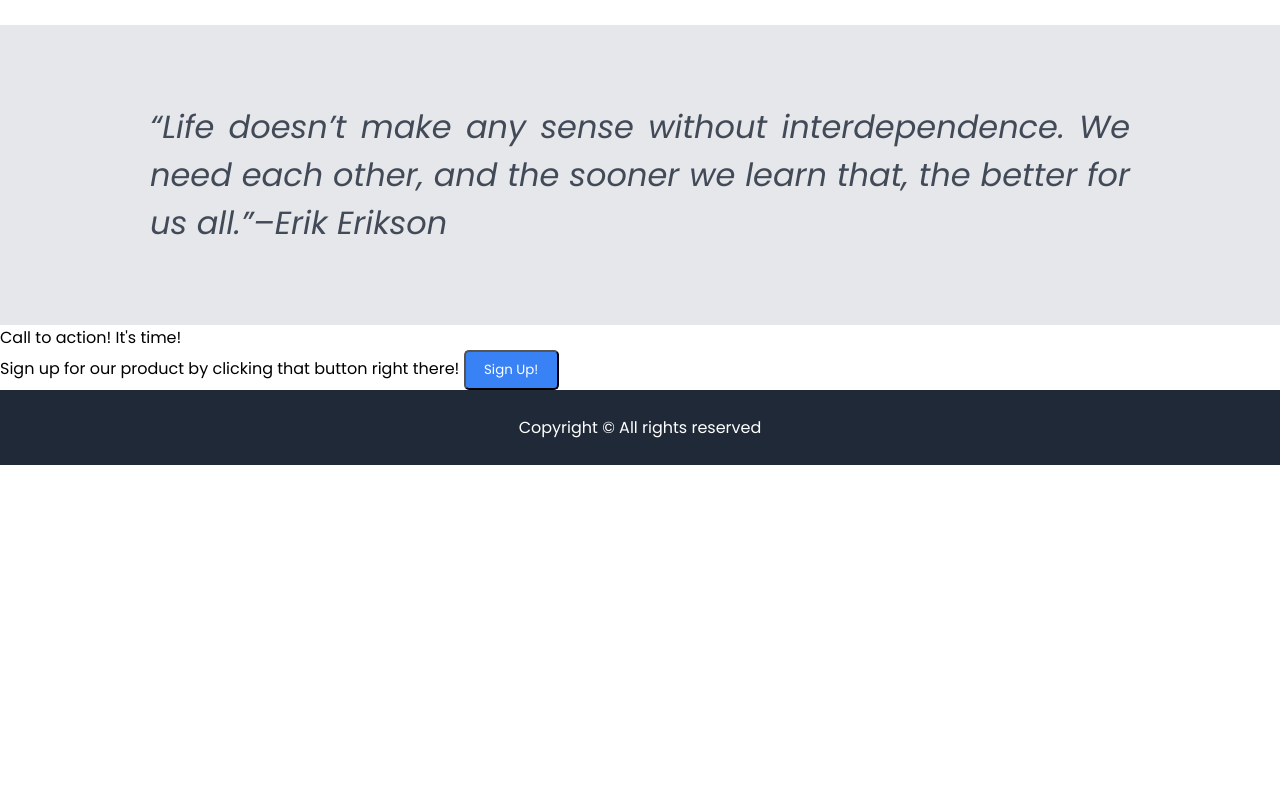
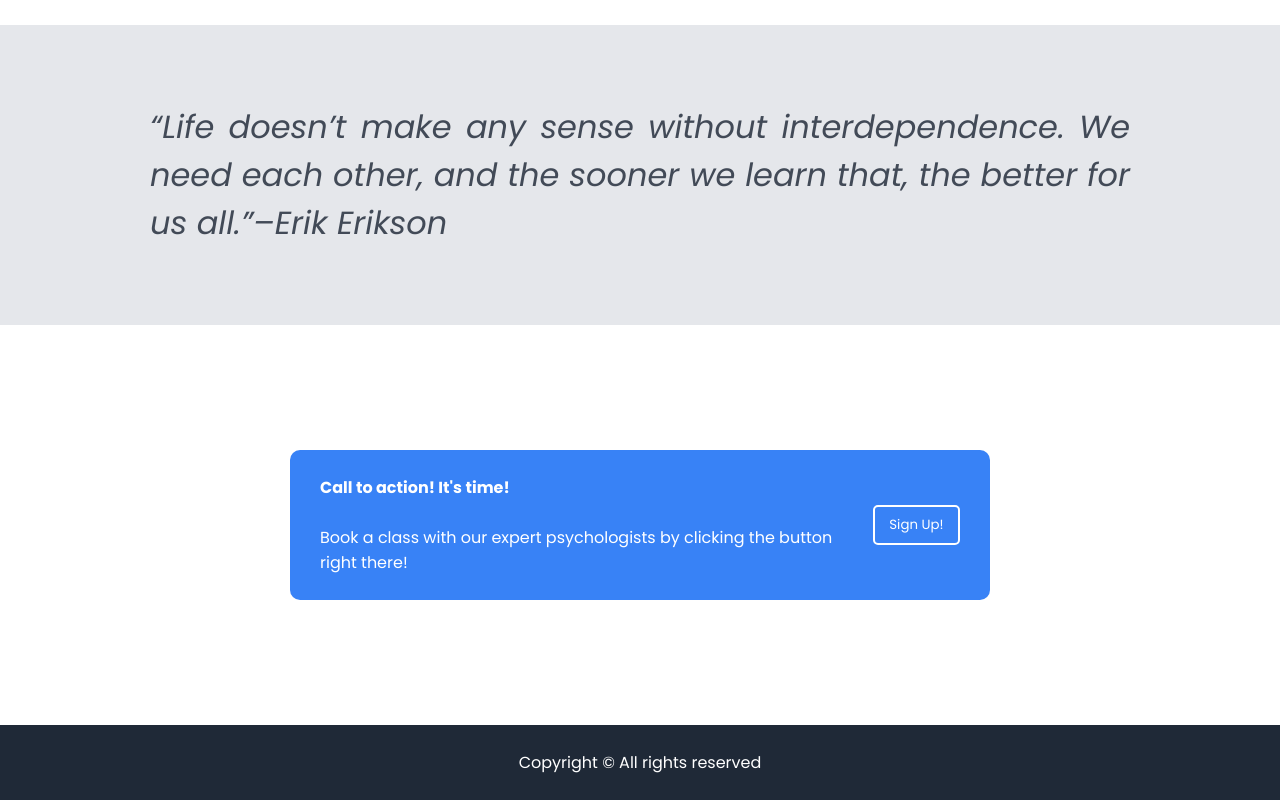
Before and after one commit to juraijAhmed/landing-page, a plain HTML site: page index.html in a window 1280 px wide. Shown: the part 941-1741 px from the top of the page. Before the commit the page ends 1406 px from the top, so only its background shows below. Drawn offline with Linux system fonts and the light colour scheme.

Commit message:
Complete webpage with styling

```diff
--- a/index.html
+++ b/index.html
@@ -38,21 +38,23 @@
       </div>
     </div>
     <div class="second">
-        <div class="service_text">
-            Services we offer
-        </div>
+      <div class="service_text">Services we offer</div>
       <div class="services">
         <div class="card">
-          <img src="https://source.unsplash.com/random" alt="random image" /> <p>random text</p>
+          <img src="https://source.unsplash.com/random" alt="random image" />
+          <p>random text</p>
         </div>
         <div class="card">
-          <img src="https://source.unsplash.com/random" alt="random image" /><p>random text</p>
+          <img src="https://source.unsplash.com/random" alt="random image" />
+          <p>random text</p>
         </div>
         <div class="card">
-          <img src="https://source.unsplash.com/random" alt="random image" /><p>random text</p>
+          <img src="https://source.unsplash.com/random" alt="random image" />
+          <p>random text</p>
         </div>
         <div class="card">
-          <img src="https://source.unsplash.com/random" alt="random image" /><p>random text</p>
+          <img src="https://source.unsplash.com/random" alt="random image" />
+          <p>random text</p>
         </div>
       </div>
     </div>
@@ -65,8 +67,10 @@
     </div>
     <div class="fourth">
       <div class="alert">
-        Call to action! It's time! <br />
-        Sign up for our product by clicking that button right there!
+        <div class="title">
+        <p>   Call to action! It's time!</p><br />
+            Book a class with our expert psychologists by clicking the button right there!
+    </div>
         <button>Sign Up!</button>
       </div>
     </div>
--- a/style.css
+++ b/style.css
@@ -156,6 +156,38 @@ img{
     padding: 0 150px;
 }
 
+.fourth{
+    display: flex;
+    justify-content: center;
+    align-items: center;
+    width: 100%;
+    height: 400px;
+}
+
+.title p{
+    font-weight: bold;
+}
+
+.alert{
+    display: flex;
+    justify-content: space-between;
+    border-radius: 10px;
+    color: white;
+    align-items: center ;
+    background-color: #3882F6;
+    width: 700px;
+    height: 150px;
+    padding: 0 30px;
+}
+
+.alert button{
+    border:2px solid white;
+    /* align-self:flex-end ; */
+}
+
+.alert button:hover{
+    background-color: hsl(217, 93%, 73%);
+}
 .footer{
     flex:1;
     display: flex;
```
